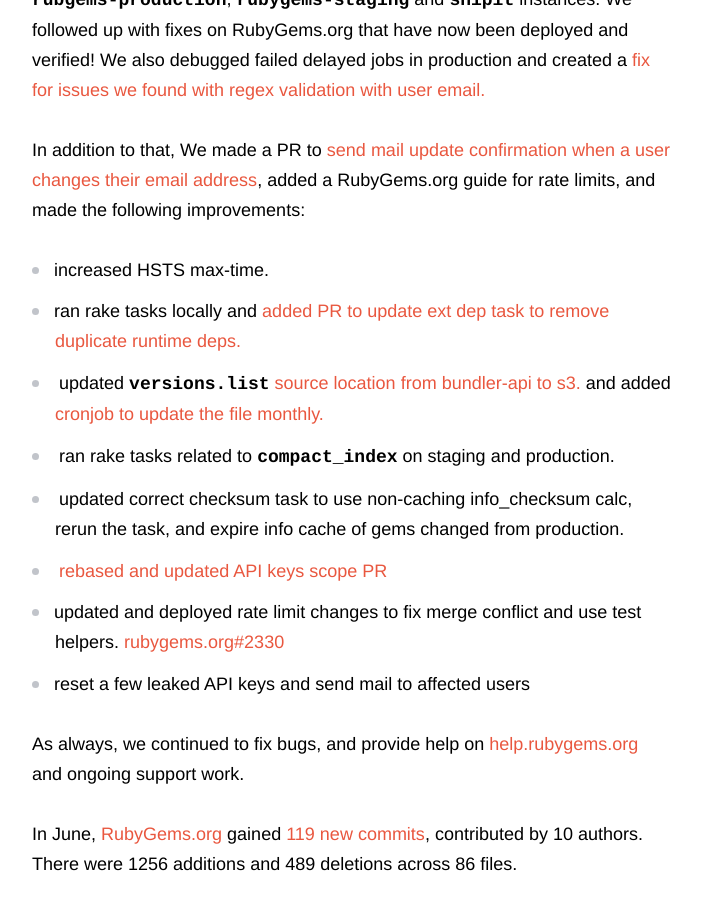
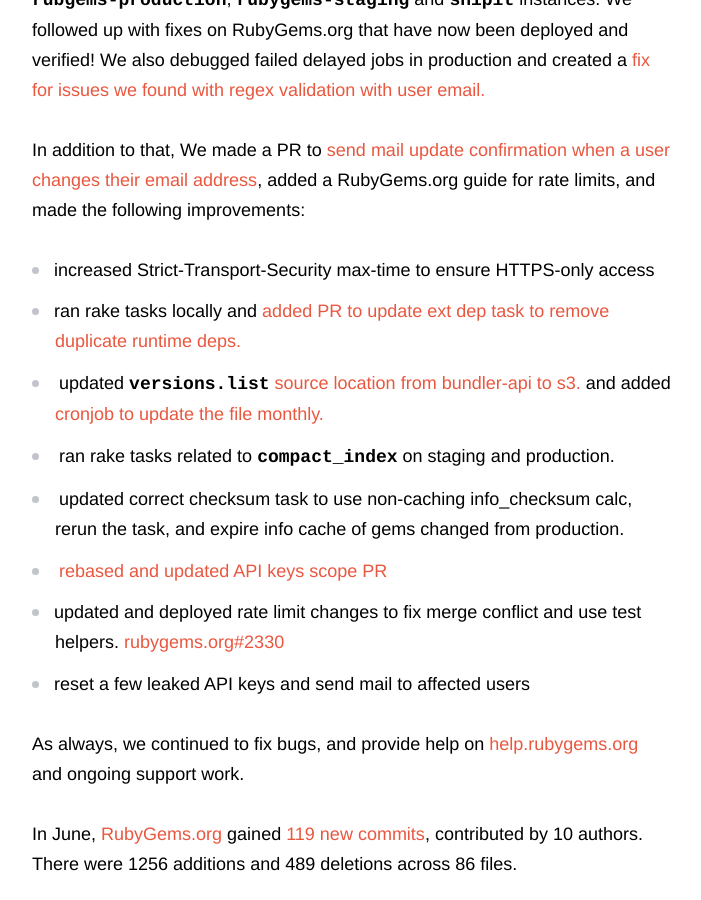
Before and after one commit to rubygems/rubygems.github.io, a Jekyll site: the page built from _posts/2020-07-15-june-rubygems-update.md, in a window 1280 px wide and 900 px high, scrolled down 1652 px. Shown: the whole window, without its empty margins (438-1139 px from the left). Built offline with Jekyll 4.4.1, drawn with Linux system fonts in a browser that asks for light colours; comment, search, counter and statistics services are not loaded.

Commit message:
Update _posts/2020-07-15-june-rubygems-update.md
Co-authored-by: Aditya Prakash <aditya.prakash132@gmail.com>

```diff
--- a/_posts/2020-07-15-june-rubygems-update.md
+++ b/_posts/2020-07-15-june-rubygems-update.md
@@ -31,7 +31,7 @@
 
 In addition to that, We made a PR to [send mail update confirmation when a user changes their email address](https://github.com/rubygems/rubygems.org/pull/2392),  added a RubyGems.org guide for rate limits, and made the following improvements:
 
-- increased HSTS max-time.
++ increased Strict-Transport-Security max-time to ensure HTTPS-only access
 - ran rake tasks locally and [added PR to update ext dep task to remove duplicate runtime deps.](https://github.com/rubygems/rubygems.org/pull/2382)
 - updated `versions.list` [source location from bundler-api to s3.](https://github.com/rubygems/rubygems.org/pull/2380) and added [cronjob to update the file monthly.](https://github.com/rubygems/rubygems.org/pull/2403)
 
```
